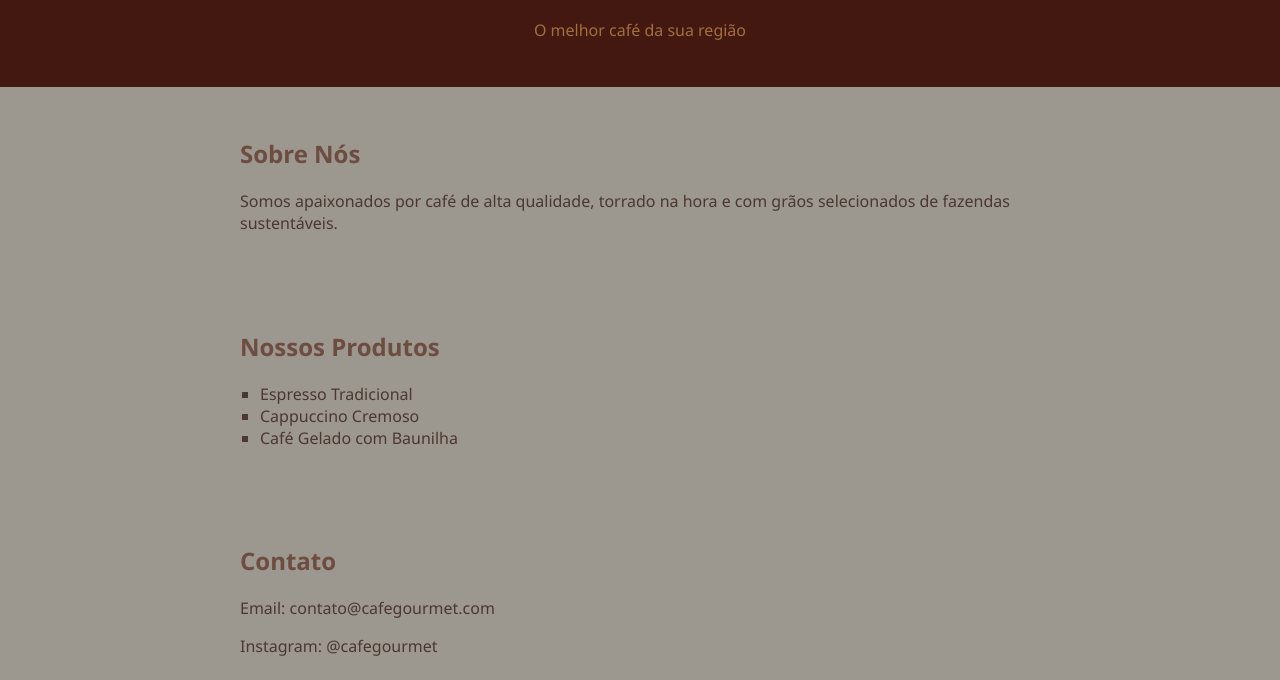
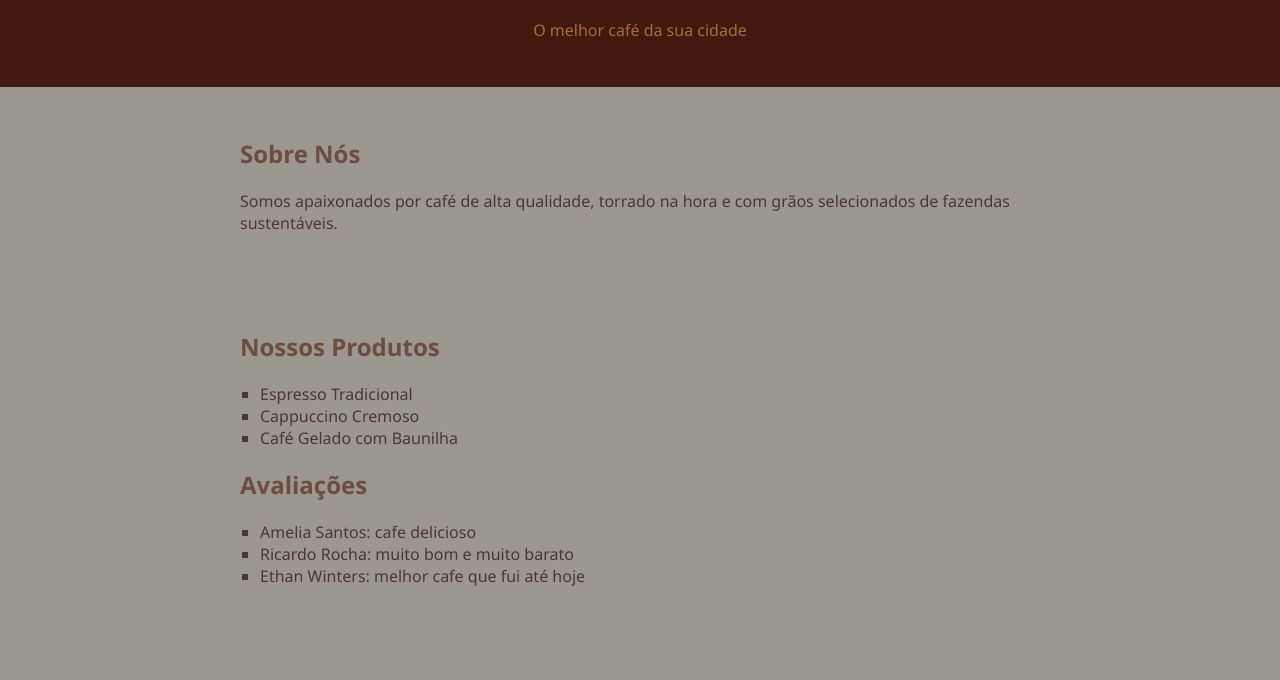
Before and after one commit to Error40434/Aula14-cafe, a plain HTML site: page index.html in a window 1280 px wide. Shown: the part 97-777 px from the top of the page. Drawn offline with Linux system fonts and the light colour scheme.

Commit message:
Segunda Parte

```diff
--- a/index.html
+++ b/index.html
@@ -8,7 +8,7 @@
 <body>
  <header>
  <h1>Café Gourmet</h1>
- <p>O melhor café da sua região</p>
+ <p>O melhor café da sua cidade</p>
  </header>
  <section id="sobre">
  <h2>Sobre Nós</h2>
@@ -22,6 +22,12 @@ hora e com grãos selecionados de fazendas sustentáveis.</p>
  <li>Cappuccino Cremoso</li>
  <li>Café Gelado com Baunilha</li>
  </ul>
+ <h2>Avaliações</h2>
+ <ul>
+    <li>Amelia Santos: cafe delicioso</li>
+    <li>Ricardo Rocha: muito bom e muito barato</li>
+    <li>Ethan Winters: melhor cafe que fui até hoje</li>
+ </ul>
  </section>
  <section id="contato">
  <h2>Contato</h2>
```
